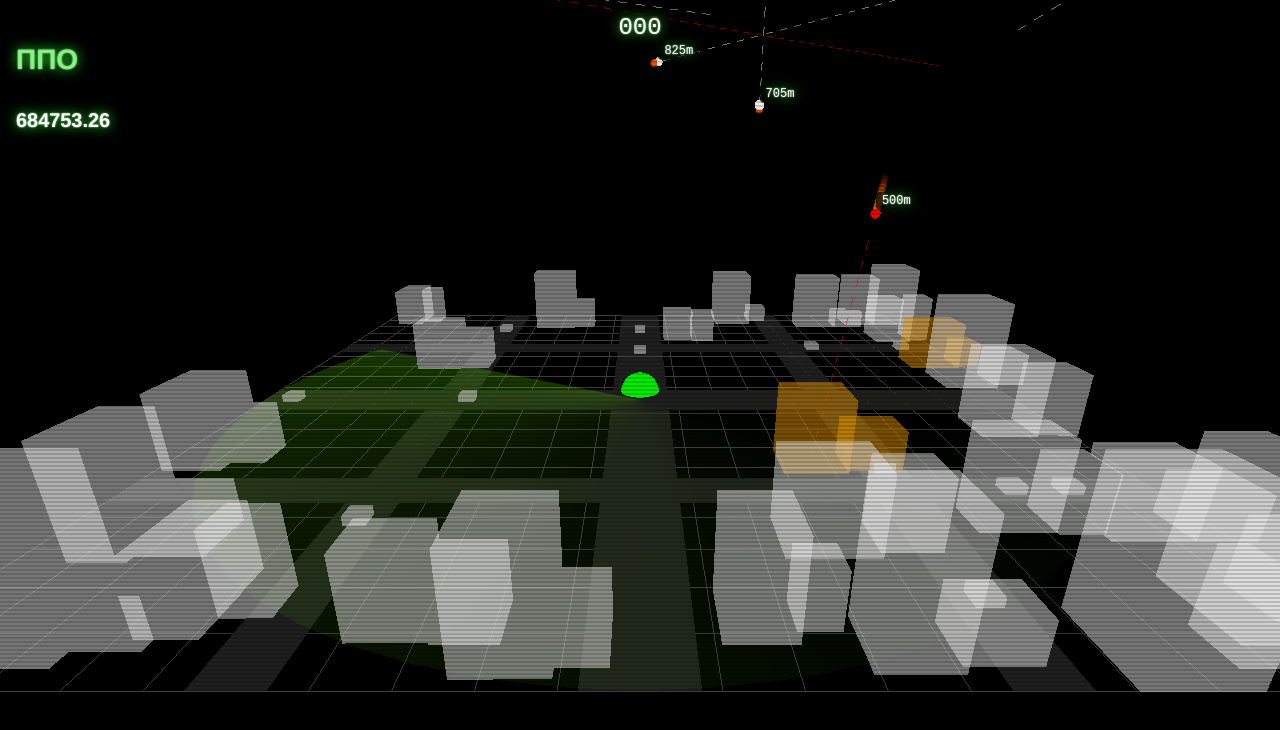
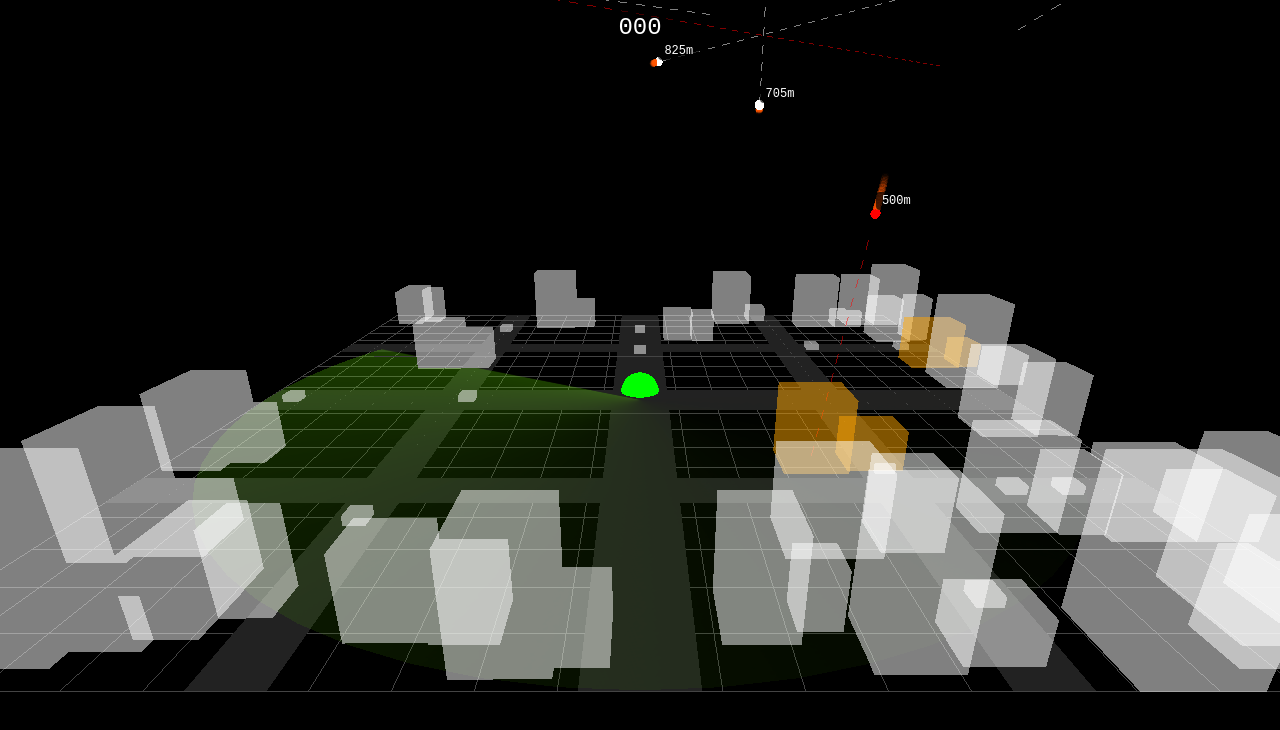
Before and after one commit to PeterBortin/3d-nno-groH, a plain HTML site: page index.html in a window 1280 px wide. Drawn offline with nearby package versions, Linux system fonts and the light colour scheme; animation ran at ten frames a second.

Commit message:
Update index.html

```diff
--- a/index.html
+++ b/index.html
@@ -5,122 +5,8 @@
 <meta name="viewport" content="width=device-width, initial-scale=1.0">
 <title>nno🇺🇦</title>
 <style>
-  body {
-    user-select: none;
-    box-sizing: border-box;
-    margin: 0;
-    height: 100vh;
-    background-color: #000000;
-    background-image: radial-gradient(#11581E, #041607);
-    background-repeat: no-repeat;
-    background-size: cover;
-    font-family: 'Inconsolata', Helvetica, sans-serif;
-    font-size: 1.5rem;
-    color: rgba(128, 255, 128, 0.8);
-    text-shadow:
-        0 0 1ex rgba(51, 255, 51, 1),
-        0 0 2px rgba(255, 255, 255, 0.8);
-    overflow: hidden;
-  }
-
-  .overlay {
-    pointer-events: none;
-    position: absolute;
-    width: 100%;
-    height: 100%;
-    background: linear-gradient(
-        180deg,
-        rgba(0, 0, 0, 0) 0%,
-        rgba(0, 0, 0, 0.3) 50%,
-        rgba(0, 0, 0, 0) 100%
-    );
-    background-size: auto 4px;
-    z-index: 1;
-  }
-
-  .overlay::before {
-    content: "";
-    pointer-events: none;
-    position: absolute;
-    display: block;
-    top: 0;
-    left: 0;
-    right: 0;
-    bottom: 0;
-    width: 100%;
-    height: 100%;
-    background-image: linear-gradient(
-        0deg,
-        transparent 0%,
-        rgba(32, 128, 32, 0.2) 2%,
-        rgba(32, 128, 32, 0.8) 3%,
-        rgba(32, 128, 32, 0.2) 3%,
-        transparent 100%
-    );
-    background-repeat: no-repeat;
-    animation: scan 5s linear infinite;
-  }
-
-  @keyframes scan {
-    0% { background-position: 0 -100vh; }
-    60%, 100% { background-position: 0 100vh; }
-  }
-
-  .terminal {
-    position: absolute;
-    max-width: 90%;
-    padding: 1rem;
-    text-transform: uppercase;
-    z-index: 2;
-  }
-
-  .output {
-    color: rgba(128, 255, 128, 0.8);
-    text-shadow:
-        0 0 1px rgba(51, 255, 51, 0.4),
-        0 0 2px rgba(255, 255, 255, 0.8);
-  }
-
-  .output::before {
-    content: "> ";
-  }
-
-  .input {
-    color: rgba(192, 255, 192, 0.8);
-    text-shadow:
-        0 0 1px rgba(51, 255, 51, 0.4),
-        0 0 2px rgba(255, 255, 255, 0.8);
-  }
-
-  .input::before {
-    content: "$ ";
-  }
-
-  a {
-    color: #fff;
-    text-decoration: none;
-  }
-
-  a::before {
-    content: "[";
-  }
-
-  a::after {
-    content: "]";
-  }
-
-  .errorcode {
-    color: white;
-  }
-
-  canvas {
-    display: block;
-    position: absolute;
-    top: 0;
-    left: 0;
-    z-index: 0;
-  }
-
+  body { margin: 0; overflow: hidden; background: black; }
+  canvas { display: block; }
   #score {
     position: absolute;
     top: 10px;
@@ -133,9 +19,7 @@
     padding: 4px 12px;
     border-radius: 8px;
     text-align: center;
-    z-index: 2;
   }
-
   .drone-toolbar {
     position: absolute;
     color: white;
@@ -145,28 +29,11 @@
     padding: 2px 6px;
     border-radius: 4px;
     pointer-events: none;
-    z-index: 2;
-  }
-
-  @media (max-width: 600px) {
-    .terminal {
-      font-size: 1rem;
-      padding: 0.5rem;
-    }
-    #score {
-      font-size: 18px;
-      padding: 2px 8px;
-    }
   }
 </style>
 </head>
 <body>
-<div class="terminal" id="score">000</div>
-<div class="overlay"></div>
-<div class="terminal">
-  <h3>ППО</h3>
-  <h5><span class="errorcode">684753.26</span></h5>
-</div>
+<div id="score">000</div>
 <canvas id="canvas"></canvas>
 <script src="https://cdnjs.cloudflare.com/ajax/libs/three.js/r128/three.min.js"></script>
 <script>
@@ -488,6 +355,7 @@ function createExplosion(position, scaleFactor=1, isMissile=false){
 function createHouseMarker(house, isMissileHit = false){
   house.traverse(child => {
     if(child instanceof THREE.Mesh && !child.isLineSegments){
+      // Set mesh to fully transparent to remove white fill
       child.material.opacity = 0;
       child.material.transparent = true;
       const geometry = new THREE.EdgesGeometry(child.geometry);
@@ -511,16 +379,17 @@ function createHouseMarker(house, isMissileHit = false){
 function addTrail(object, isMissile=false, isRocket=false){
   const isScout = !isMissile && !isRocket && object.userData.type === "scout";
   const isDivingRed = !isMissile && !isRocket && object.userData.type === "red" && object.userData.diving;
-  const trailGeo = new THREE.SphereGeometry(isScout ? 0.1 : (isRocket ? 0.1 : 0.08), 8, 8);
+  const trailGeo = new THREE.SphereGeometry(isScout ? 0.1 : (isRocket ? 0.1 : 0.08), 8, 8); // Increased size for visibility
   const trailColor = isRocket ? 0xffff00 : (isMissile ? 0xffff00 : 0xff5500);
   const trailMat = new THREE.MeshBasicMaterial({
     color: trailColor,
     transparent: true,
-    opacity: isRocket ? 0.6 : 0.8
+    opacity: isRocket ? 0.6 : 0.8 // Increased opacity for visibility
   });
   const particle = new THREE.Mesh(trailGeo, trailMat);
   particle.position.copy(object.position);
   scene.add(particle);
+  // Longer trail for diving red drones, standard for others
   const trailLife = isDivingRed ? 80 : (isScout ? 50 : (isRocket ? 60 : 30));
   object.userData.trail.push({mesh: particle, life: trailLife});
   droneTrails.push(object.userData.trail[object.userData.trail.length-1]);
```
